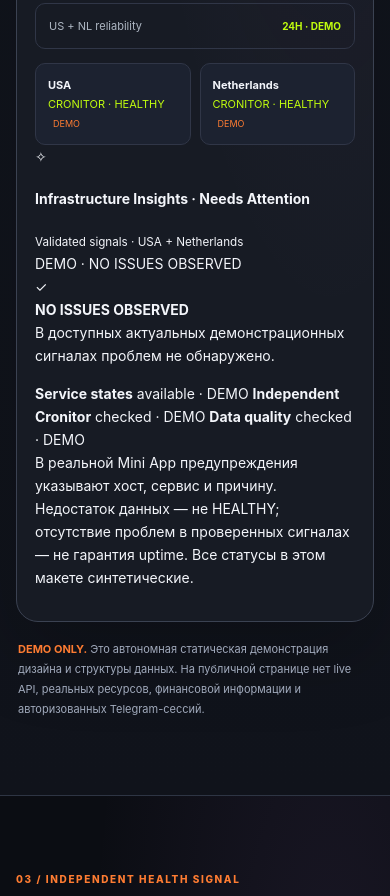
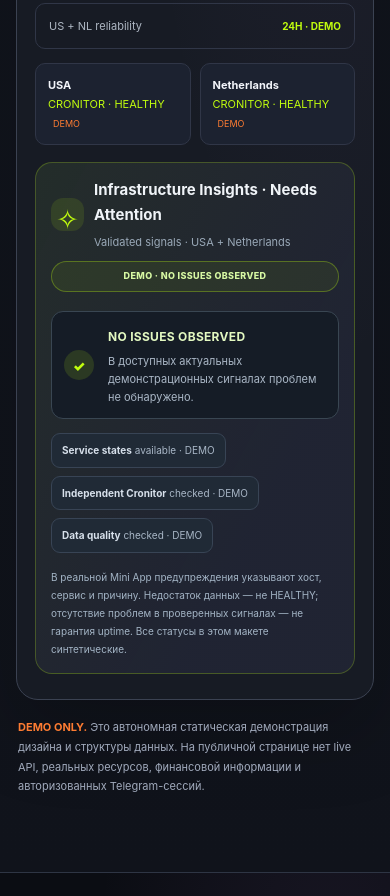
Before and after one commit to sergekoroleff/vps-control-center-showcase, a plain HTML site: page index.html in a window 390 px wide. Shown: the part 4514-5410 px from the top of the page. Drawn offline with Linux system fonts and the light colour scheme.

Commit message:
style(showcase): responsive V5.2 Infrastructure Insights dark-mode cards

```diff
--- a/showcase-v5.css
+++ b/showcase-v5.css
@@ -242,3 +242,21 @@ h1 em,.closing em{font-style:normal;color:var(--orange)}
 .nl-rail-item .demo-reliability-rail{margin-bottom:6px;height:14px}
 .nl-observed-demo .chart-caption{display:block;color:#b0becd;font-size:10px;margin-top:8px}
 @media(max-width:620px){.nl-rail-grid{grid-template-columns:1fr;gap:8px}.nl-observed-demo{padding:16px}.nl-observed-demo h4{flex-wrap:wrap}}
+
+/* 12.11.2026 · VCC 5.2 Infrastructure Insights: static synthetic presentation */
+.insights-demo{margin:17px 0 7px;padding:22px;border:1px solid rgba(193,253,14,.23);background:linear-gradient(118deg,rgba(193,253,14,.06),rgba(158,110,198,.045) 70%),#1a202c;border-radius:17px}
+.insights-demo-top{display:flex;align-items:center;gap:13px;flex-wrap:wrap}
+.insights-demo-mark{display:grid;place-items:center;flex:0 0 39px;height:39px;border-radius:12px;color:#c1fd0e;background:rgba(193,253,14,.1);font-size:27px}
+.insights-demo-title{min-width:0;flex:1}
+.insights-demo-title h4{margin:0 0 5px;font-size:15px;color:#f0f4f8}
+.insights-demo-title small{display:block;color:#9aa9b8;font-size:11px}
+.insights-demo-badge{border:1px solid rgba(193,253,14,.3);border-radius:50px;padding:7px 10px;font-size:9px;letter-spacing:.04em;white-space:normal;color:#d7f8a3;background:rgba(193,253,14,.065);font-weight:800}
+.insights-demo-state{display:flex;align-items:center;gap:14px;margin:19px 0 14px;padding:15px 17px;border:1px solid #394652;background:#151c26;border-radius:12px}
+.insights-demo-state-icon{display:grid;place-items:center;width:30px;height:30px;flex:0 0 30px;border-radius:50%;background:rgba(193,253,14,.13);color:#c1fd0e;font-weight:900}
+.insights-demo-state strong{font-size:12px;color:#e3f9c1;letter-spacing:.025em}
+.insights-demo-state p{color:#aab7c6;font-size:11px;margin:5px 0 0;line-height:1.65}
+.insights-demo-details{display:flex;flex-wrap:wrap;gap:8px}
+.insights-demo-details span{border:1px solid #384455;border-radius:9px;color:#a9b7c7;padding:8px 10px;background:#202a36;font-size:10px}
+.insights-demo-details b{color:#d7e0eb}
+.insights-demo-note{margin:15px 0 0;font-size:10px;line-height:1.8;color:#a3b4c5}
+@media(max-width:620px){.insights-demo{padding:15px}.insights-demo-top{gap:10px}.insights-demo-mark{flex-basis:33px;height:33px}.insights-demo-badge{width:100%;text-align:center}.insights-demo-state{padding:12px}}
```
